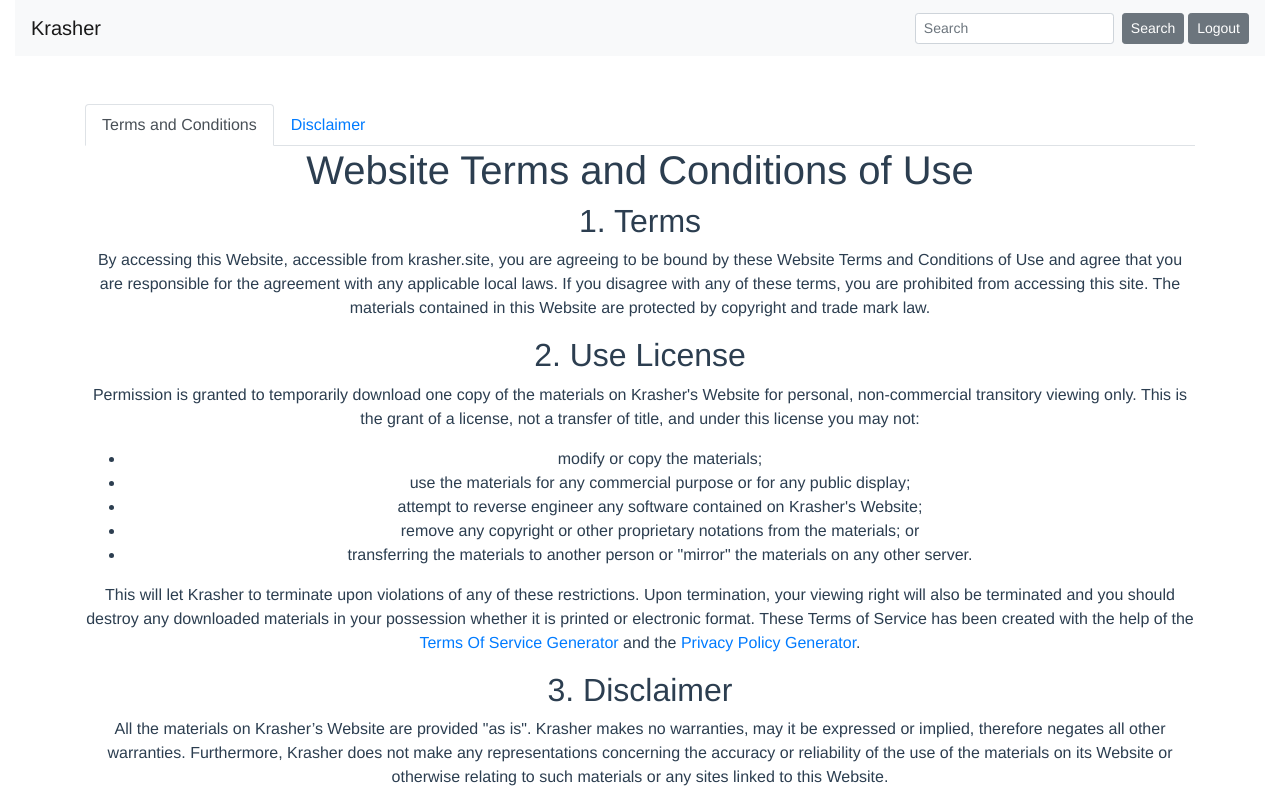
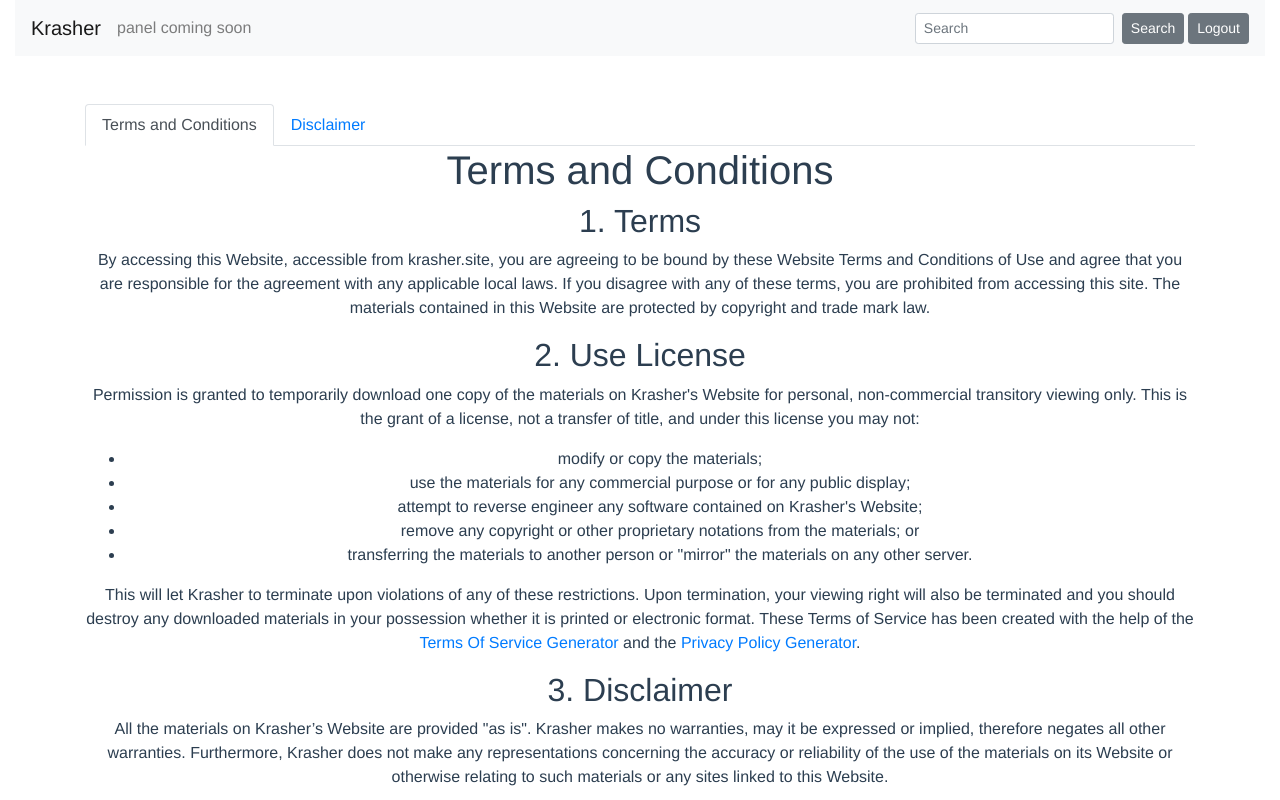
Before and after one commit to resession/crashapp, a Vue app: page /service in a window 1280 px wide. Both pictures are taken after typing "Sample" into the empty fields and a click on the button "Login". Shown: the top 800 px of the page. Built offline with nearby package versions, Linux system fonts and the light colour scheme.

Commit message:
add files

```diff
--- a/src/components/Header.vue
+++ b/src/components/Header.vue
@@ -8,6 +8,7 @@
         <b-collapse id="nav-collapse" is-nav>
         <b-navbar-nav>
           <b-nav-text v-if="!isLoggedIn">login or login to see the panel</b-nav-text>
+          <b-nav-text v-if="isLoggedIn">panel coming soon</b-nav-text>
           <!-- <b-nav-item :to="{name: 'Feed'}" v-if="isLoggedIn">Feed</b-nav-item> -->
           <!-- <b-nav-item :to="{name: 'Page'}" v-if="isLoggedIn">Page</b-nav-item> -->
           <b-nav-text v-if="feedback.signup">{{feedback.signup}}</b-nav-text>
--- a/src/views/Service.vue
+++ b/src/views/Service.vue
@@ -4,7 +4,8 @@
           <b-col>
             <b-tabs>
                 <b-tab title="Terms and Conditions" active>
-<h1>Website Terms and Conditions of Use</h1>
+<!-- <h1>Website Terms and Conditions of Use</h1> -->
+<h1>Terms and Conditions</h1>
 
 <h2>1. Terms</h2>
 
@@ -53,7 +54,8 @@
 <p>Any claim related to Krasher's Website shall be governed by the laws of af without regards to its conflict of law provisions.</p>
                 </b-tab>
                 <b-tab title="Disclaimer">
-<h1>Disclaimer for Krasher</h1>
+<!-- <h1>Disclaimer for Krasher</h1> -->
+<h1>Disclaimer</h1>
 
 <p>If you require any more information or have any questions about our site's disclaimer, please feel free to contact us by email at contact@krasher.site. Our Disclaimer was generated with the help of the <a href="https://www.disclaimergenerator.net/">Disclaimer Generator</a>.</p>
 
```
Also changed, not shown: 1 other file (tests, documents, lock files or other folders).
